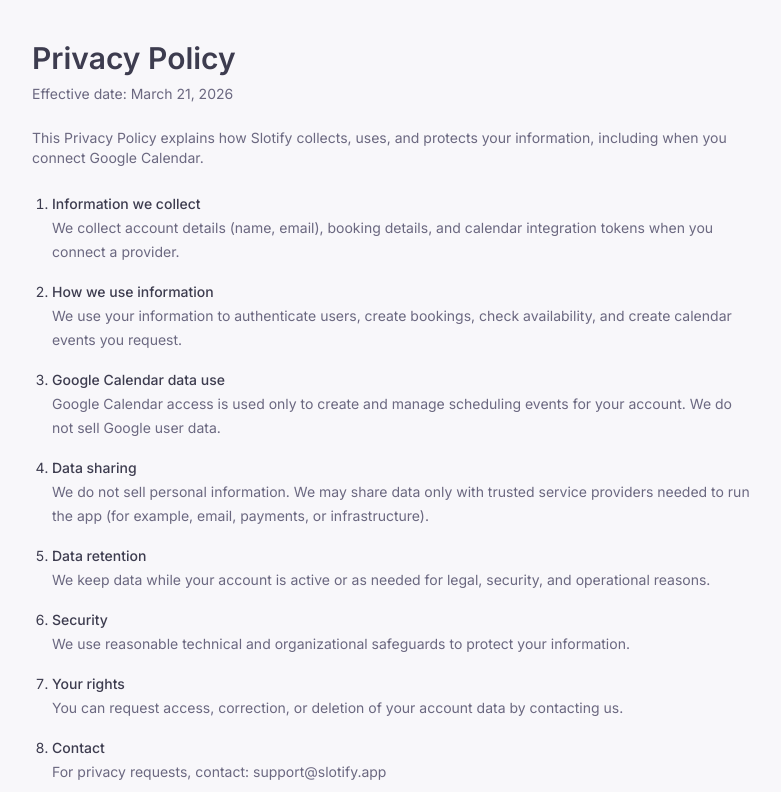
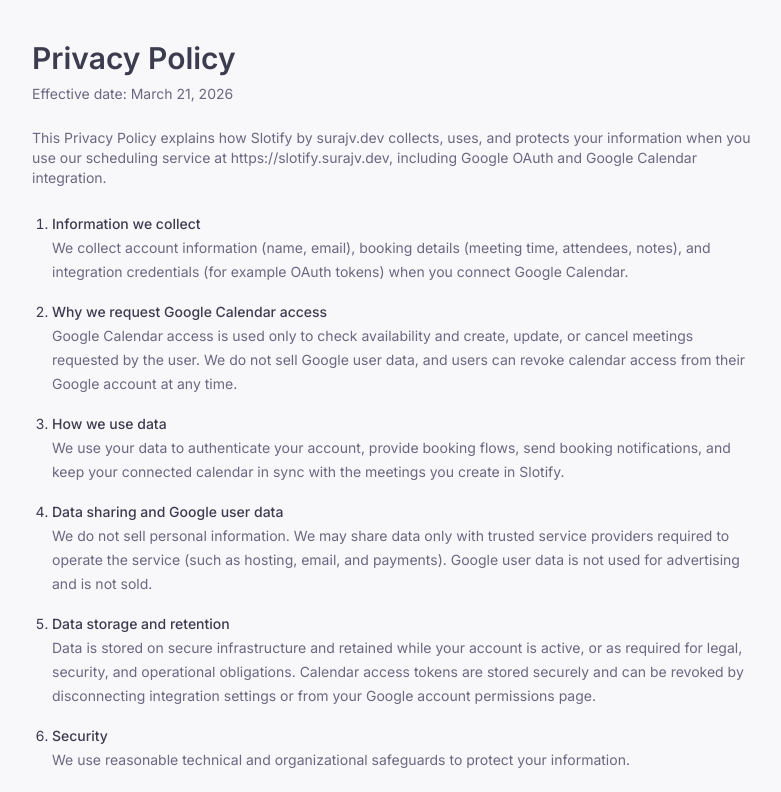
Before and after one commit to smartcraze/Slotify, a Next.js app: page /privacy-policy in a window 1280 px wide. Shown: the top 792 px of the page, without its empty margins (248-1029 px from the left). Built offline with nearby package versions, Linux system fonts and the light colour scheme; no server answers.

Commit message:
feat(branding): add legal name and domain constants; update branding references across components

```diff
--- a/app/pricing/page.tsx
+++ b/app/pricing/page.tsx
@@ -52,7 +52,7 @@
     <div className="min-h-screen bg-background">
       <header className="border-b bg-background/90 backdrop-blur">
         <nav className="mx-auto flex h-16 w-full max-w-6xl items-center justify-between px-4 sm:px-6">
-          <BrandLogo href="/" />
+          <BrandLogo href="/" showLegalSuffix />
 
           <div className="hidden items-center gap-6 text-sm text-muted-foreground md:flex">
             <Link href="/" className="transition hover:text-foreground">Home</Link>
--- a/app/privacy-policy/page.tsx
+++ b/app/privacy-policy/page.tsx
@@ -1,8 +1,10 @@
 import type { Metadata } from "next";
+
+import { APP_DOMAIN, APP_LEGAL_NAME } from "@/data/branding";
 
 export const metadata: Metadata = {
   title: "Privacy Policy",
-  description: "Privacy Policy for Slotify and Google Calendar integration.",
+  description: "Privacy Policy for Slotify - by surajv.dev and Google Calendar integration.",
 };
 
 export default function PrivacyPolicyPage() {
@@ -14,45 +16,47 @@
       </p>
 
       <p className="mt-6 text-sm text-muted-foreground">
-        This Privacy Policy explains how Slotify collects, uses, and protects
-        your information, including when you connect Google Calendar.
+        This Privacy Policy explains how {APP_LEGAL_NAME} collects, uses, and protects your information when you use
+        our scheduling service at {APP_DOMAIN}, including Google OAuth and Google Calendar integration.
       </p>
 
       <ol className="mt-6 list-decimal space-y-4 pl-5 text-sm leading-6 text-foreground">
         <li>
           <span className="font-medium">Information we collect</span>
           <p className="text-muted-foreground">
-            We collect account details (name, email), booking details, and
-            calendar integration tokens when you connect a provider.
+            We collect account information (name, email), booking details (meeting time, attendees, notes), and
+            integration credentials (for example OAuth tokens) when you connect Google Calendar.
           </p>
         </li>
         <li>
-          <span className="font-medium">How we use information</span>
+          <span className="font-medium">Why we request Google Calendar access</span>
           <p className="text-muted-foreground">
-            We use your information to authenticate users, create bookings,
-            check availability, and create calendar events you request.
+            Google Calendar access is used only to check availability and create, update, or cancel meetings
+            requested by the user. We do not sell Google user data, and users can revoke calendar access from their
+            Google account at any time.
           </p>
         </li>
         <li>
-          <span className="font-medium">Google Calendar data use</span>
+          <span className="font-medium">How we use data</span>
           <p className="text-muted-foreground">
-            Google Calendar access is used only to create and manage scheduling
-            events for your account. We do not sell Google user data.
+            We use your data to authenticate your account, provide booking flows, send booking notifications, and keep
+            your connected calendar in sync with the meetings you create in Slotify.
           </p>
         </li>
         <li>
-          <span className="font-medium">Data sharing</span>
+          <span className="font-medium">Data sharing and Google user data</span>
           <p className="text-muted-foreground">
             We do not sell personal information. We may share data only with
-            trusted service providers needed to run the app (for example,
-            email, payments, or infrastructure).
+            trusted service providers required to operate the service (such as
+            hosting, email, and payments). Google user data is not used for advertising and is not sold.
           </p>
         </li>
         <li>
-          <span className="font-medium">Data retention</span>
+          <span className="font-medium">Data storage and retention</span>
           <p className="text-muted-foreground">
-            We keep data while your account is active or as needed for legal,
-            security, and operational reasons.
+            Data is stored on secure infrastructure and retained while your account is active, or as required for
+            legal, security, and operational obligations. Calendar access tokens are stored securely and can be revoked
+            by disconnecting integration settings or from your Google account permissions page.
           </p>
         </li>
         <li>
@@ -63,16 +67,16 @@
           </p>
         </li>
         <li>
-          <span className="font-medium">Your rights</span>
+          <span className="font-medium">Your rights and controls</span>
           <p className="text-muted-foreground">
-            You can request access, correction, or deletion of your account data
-            by contacting us.
+            You can request access, correction, export, or deletion of your account data. You can also revoke Google
+            Calendar access at any time from your Google account settings.
           </p>
         </li>
         <li>
           <span className="font-medium">Contact</span>
           <p className="text-muted-foreground">
-            For privacy requests, contact: support@slotify.app
+            For privacy requests, contact: hello@surajv.dev (Developer: Suraj)
           </p>
         </li>
       </ol>
--- a/app/sign-in/page.tsx
+++ b/app/sign-in/page.tsx
@@ -61,7 +61,7 @@
     <div className="min-h-screen bg-linear-to-b from-background to-muted/20">
       <header className="border-b bg-background/90 backdrop-blur">
         <nav className="mx-auto flex h-16 w-full max-w-6xl items-center justify-between px-4 sm:px-6">
-          <BrandLogo href="/" />
+          <BrandLogo href="/" showLegalSuffix />
 
           <div className="hidden items-center gap-6 text-sm text-muted-foreground md:flex">
             <Link href="/" className="transition hover:text-foreground">Home</Link>
--- a/app/terms-of-service/page.tsx
+++ b/app/terms-of-service/page.tsx
@@ -1,8 +1,10 @@
 import type { Metadata } from "next";
+
+import { APP_DOMAIN, APP_LEGAL_NAME } from "@/data/branding";
 
 export const metadata: Metadata = {
   title: "Terms of Service",
-  description: "Terms of Service for Slotify.",
+  description: "Terms of Service for Slotify - by surajv.dev.",
 };
 
 export default function TermsOfServicePage() {
@@ -14,15 +16,15 @@
       </p>
 
       <p className="mt-6 text-sm text-muted-foreground">
-        These Terms govern your use of Slotify and related scheduling features,
-        including Google Calendar integration.
+        These Terms govern your use of {APP_LEGAL_NAME} on {APP_DOMAIN}, including Google OAuth login and Google
+        Calendar integration.
       </p>
 
       <ol className="mt-6 list-decimal space-y-4 pl-5 text-sm leading-6 text-foreground">
         <li>
           <span className="font-medium">Acceptance of terms</span>
           <p className="text-muted-foreground">
-            By using Slotify, you agree to these Terms.
+            By using Slotify, you agree to these Terms and our Privacy Policy.
           </p>
         </li>
         <li>
@@ -42,8 +44,9 @@
         <li>
           <span className="font-medium">Google integration</span>
           <p className="text-muted-foreground">
-            If you connect Google Calendar, you authorize Slotify to access
-            required calendar scopes to create and manage events.
+            Google Calendar access is used only to check availability and create, update, or cancel meetings
+            requested by the user. We do not sell Google user data, and users can revoke calendar access from their
+            Google account at any time.
           </p>
         </li>
         <li>
@@ -63,14 +66,14 @@
         <li>
           <span className="font-medium">Limitation of liability</span>
           <p className="text-muted-foreground">
-            Slotify is provided "as is" without warranties to the fullest extent
-            allowed by law.
+            Slotify is provided "as is" without warranties to the fullest extent allowed by law. We are not liable for
+            indirect or consequential damages resulting from your use of the service.
           </p>
         </li>
         <li>
           <span className="font-medium">Contact</span>
           <p className="text-muted-foreground">
-            For legal questions, contact: support@slotify.app
+            For legal questions, contact: hello@surajv.dev (Developer: Suraj)
           </p>
         </li>
       </ol>
--- a/components/layout/brand-logo.tsx
+++ b/components/layout/brand-logo.tsx
@@ -6,6 +6,7 @@
 type BrandLogoProps = {
   href?: string;
   withText?: boolean;
+  showLegalSuffix?: boolean;
   className?: string;
   iconClassName?: string;
   textClassName?: string;
@@ -58,6 +59,7 @@
 export function BrandLogo({
   href = "/",
   withText = true,
+  showLegalSuffix = false,
   className,
   iconClassName,
   textClassName,
@@ -65,7 +67,18 @@
   return (
     <Link href={href} className={cn("inline-flex items-center gap-2", className)}>
       <BrandGlyph className={iconClassName} />
-      {withText ? <span className={cn("text-sm font-semibold tracking-tight", textClassName)}>{APP_NAME}</span> : null}
+      {withText ? (
+        <span className={cn("text-sm font-semibold tracking-tight", textClassName)}>
+          {showLegalSuffix ? (
+            <>
+              {APP_NAME} <span className="font-medium text-muted-foreground">by</span>{" "}
+              <span className="text-emerald-600 dark:text-emerald-400">surajv.dev</span>
+            </>
+          ) : (
+            APP_NAME
+          )}
+        </span>
+      ) : null}
     </Link>
   );
 }
--- a/components/pages/landing-page.tsx
+++ b/components/pages/landing-page.tsx
@@ -20,7 +20,7 @@
     <div className="min-h-screen bg-linear-to-b from-background via-background to-muted/30">
       <header className="border-b bg-background/90 backdrop-blur">
         <nav className="mx-auto flex h-16 w-full max-w-6xl items-center justify-between border-x border-border/50 px-4 sm:px-6">
-          <BrandLogo href="/" />
+          <BrandLogo href="/" showLegalSuffix />
 
           <div className="hidden items-center gap-6 text-sm text-muted-foreground md:flex">
             <Link href="/pricing" className="transition hover:text-foreground">Pricing</Link>
--- a/data/branding.ts
+++ b/data/branding.ts
@@ -1,4 +1,8 @@
 export const APP_NAME = "Slotify";
+
+export const APP_LEGAL_NAME = "Slotify by surajv.dev";
+
+export const APP_DOMAIN = "https://slotify.surajv.dev";
 
 export const APP_DESCRIPTION =
   "Scheduling and bookings inspired by modern calendar products";
```
Also changed, not shown: components/layout/app-footer.tsx (+9 -2 lines).
